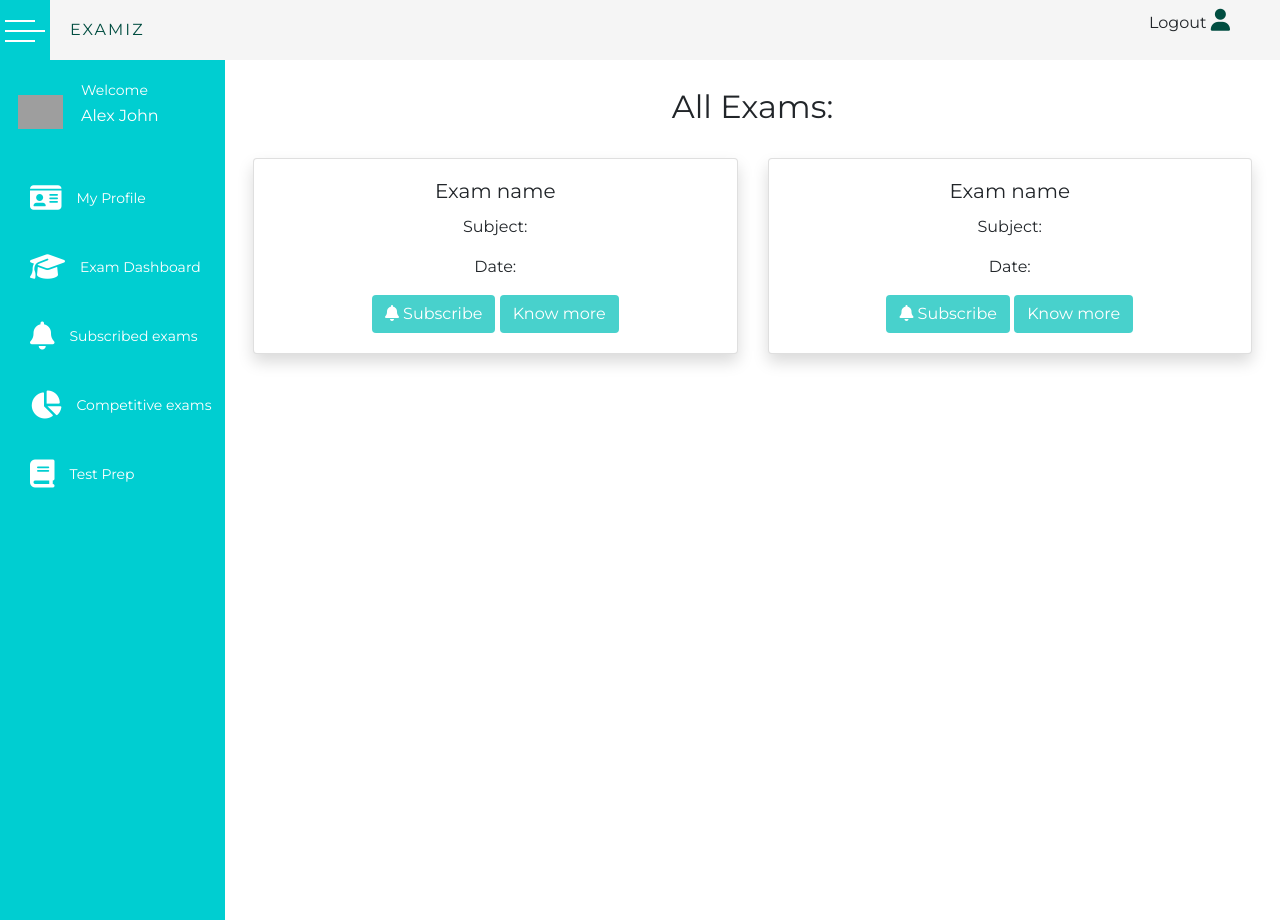
After one commit to sukhada111/Examiz-Portal, a PHP site: page /examdash.php in a window 1280 px wide. The commit adds this page. Run offline with PHP 8.4, Linux system fonts and the light colour scheme; some libraries are stand-ins or nearby versions; grey boxes are pictures that could not be loaded.

Commit message:
completed student tabs

```diff
--- /dev/null
+++ b/Student/examdash.php
@@ -0,0 +1,56 @@
+<link rel="stylesheet" href="https://stackpath.bootstrapcdn.com/bootstrap/4.3.1/css/bootstrap.min.css" integrity="sha384-ggOyR0iXCbMQv3Xipma34MD+dH/1fQ784/j6cY/iJTQUOhcWr7x9JvoRxT2MZw1T" crossorigin="anonymous">
+<?php
+
+include('header.php');
+include('sidebar.php');
+
+?>
+ <style>
+     .btn{
+         background-color:#48d1cc;
+         color:white;
+     }
+     .card:hover{
+     transform: scale(1.02);
+  box-shadow: 0 10px 20px rgba(0,0,0,.12), 0 4px 8px rgba(0,0,0,.06);
+}
+ </style>
+<div class="container" align="center">
+
+<h2>All Exams:</h2>
+<br>
+<div class="row">
+<div class="col-sm-6">
+    <div class="card shadow mb-4">
+      <div class="card-body">
+        <h5 class="card-title">Exam name</h5>
+        <p class="card-text">Subject: </p>
+        <p class="card-text">Date: </p>
+        <a href="#" class="btn"><i class="fa fa-bell" aria-hidden="true"></i> Subscribe</a>
+        <a href="#" class="btn">Know more</a>
+      </div>
+    </div>
+  </div>
+  <div class="col-sm-6">
+    <div class="card shadow mb-4">
+      <div class="card-body">
+        <h5 class="card-title">Exam name</h5>
+        <p class="card-text">Subject: </p>
+        <p class="card-text">Date: </p>
+        <a href="#" class="btn"><i class="fa fa-bell" aria-hidden="true"></i> Subscribe</a>
+        <a href="#" class="btn">Know more</a>
+      </div>
+    </div>
+  </div>
+
+
+</div>
+
+
+
+
+
+
+
+
+</div>
--- a/Student/profile.php
+++ b/Student/profile.php
@@ -33,6 +33,10 @@ include('sidebar.php');
         .card-text{
             padding-right:50px;
         }
+        .card:hover{
+     transform: scale(1.02);
+  box-shadow: 0 10px 20px rgba(0,0,0,.12), 0 4px 8px rgba(0,0,0,.06);
+}
 </style>
 <div class="container" align="center">
     <br>
--- a/Student/sidebar.php
+++ b/Student/sidebar.php
@@ -42,31 +42,31 @@ include('header.php');
             </div>
             <ul>
               <li>
-                <a href="profile.php" class="active">
+                <a href="profile.php">
                   <span class="icon"><i class="fas fa-id-card"></i></span>
                   <span class="title">My Profile</span>
                 </a>
               </li>
               <li>
-                <a href="#">
+                <a href="examdash.php">
                   <span class="icon"><i class="fas fa-graduation-cap"></i></span>
                   <span class="title">Exam Dashboard</span>
                 </a>
               </li>
               <li>
-                <a href="#">
+                <a href="subscribed.php">
                   <span class="icon"><i class="fas fa-bell"></i></span>
                   <span class="title">Subscribed exams</span>
                 </a>
               </li>
               <li>
-                <a href="#">
+                <a href="compet.php">
                   <span class="icon"><i class="fas fa-chart-pie"></i></span>
                   <span class="title">Competitive exams</span>
                 </a>
               </li>
               <li>
-                <a href="#">
+                <a href="testprep.php">
                   <span class="icon"><i class="fas fa-book"></i></span>
                   <span class="title">Test Prep</span>
                 </a>
```
Also changed, not shown: Student/compet.php (added, +35 -0 lines), Student/subscribed.php (added, +47 -0 lines), Student/testprep.php (added, +57 -0 lines), resources/img/gfg.png (added), resources/img/magoosh.png (added), resources/img/w3s.jpg (added).
